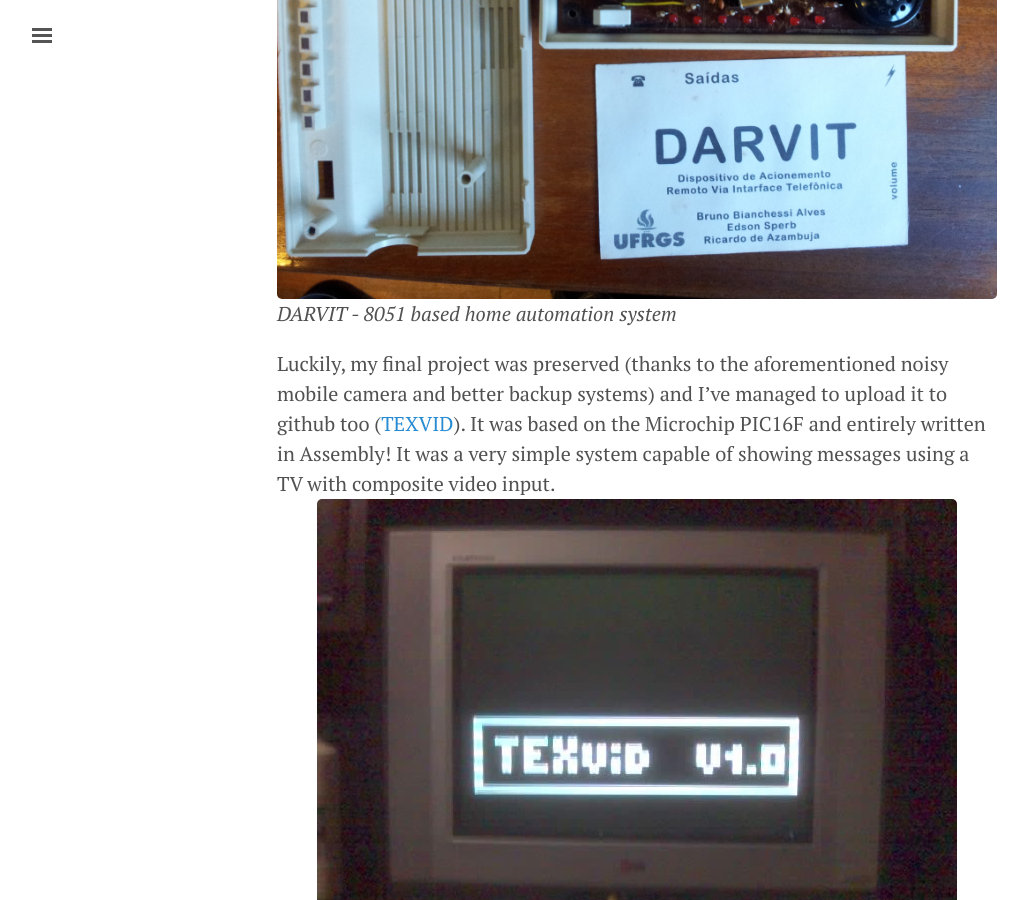
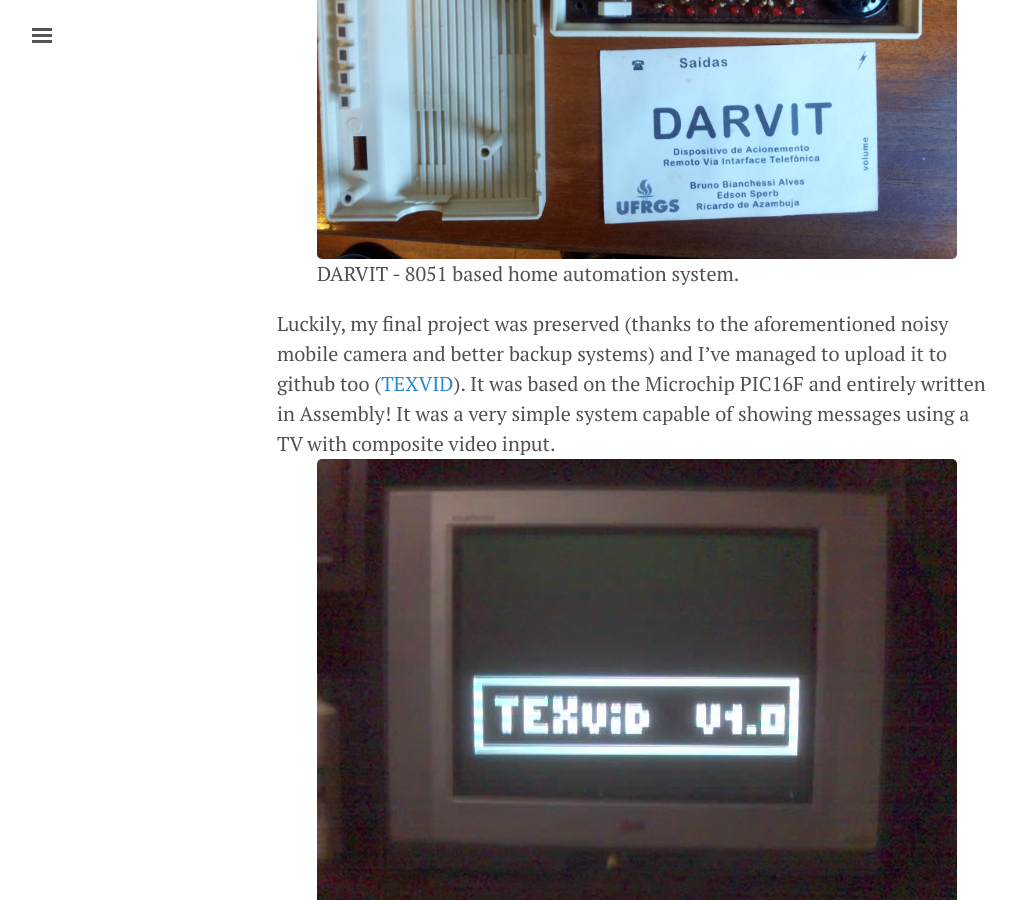
Before and after one commit to ricardodeazambuja/ricardodeazambuja.github.io, a Jekyll site: the page built from _posts/2016-12-19-old_projects.md, in a window 1280 px wide and 900 px high, scrolled down 1313 px. Shown: the whole window, without its empty margins (3-1031 px from the left). Built offline with Jekyll 4.4.1, drawn with Linux system fonts in a browser that asks for light colours.

```diff
--- a/_posts/2016-12-19-old_projects.md
+++ b/_posts/2016-12-19-old_projects.md
@@ -9,8 +9,10 @@ Today, I've decided to write something to make sure I'm not going to forget, aga
 When I was still an undergrad student (2000-2005), mobile phones with good quality cameras were not available and only in 2004 (or 2005?) I got one with a really noisy, probably VGA, camera.  I was only able to have such a phone because I found an unsolvable bug on my old one, while still on guarantee, and they had no choice but give me a better one (Brazil has some really nice consumer protection laws). Also, Dropbox, GoogleDrive, etc were not available and it was quite common to lose data from time to time after a problem with a hard drive.
 
 During my years as an undergrad Electrical Engineering student, I've developed some interesting projects, but most of them I've not saved any picture, schematic, etc. For one of my analog electronics modules, my group designed a circuit to multiply two input signals using only transistors. I still remember that Analog Devices had one IC that could do exactly what we struggled to build for that module. The control systems module demanded us to develop an analog PID controller and I implemented a controller for CPU fans. Later on, I've worked on a Neural Network implementation using FPGA that should be able to recognise simple numbers. All those projects are lost, since I don't have backup of anything or photos. My first project to have a digital picture saved was during the microcontrollers module. My group designed a home automation system, based on 8051, where you could activate relays through DTMF. Here is the picture (we recycled my old 56K USRobotics faxmodem plastic enclosure):
-![DARVIT]({{ site.url }}/public/images/DARVIT_2.jpg?style=centerme)
-*DARVIT - 8051 based home automation system*
+<figure>
+  <img src="{{ site.url }}/public/images/DARVIT_2.jpg?style=centerme" alt="DARVIT">
+  <figcaption>DARVIT - 8051 based home automation system.</figcaption>
+</figure>
 
 Luckily, my final project was preserved (thanks to the aforementioned noisy mobile camera and better backup systems) and I've managed to upload it to github too ([TEXVID](https://github.com/ricardodeazambuja/TEXvid)). It was based on the Microchip PIC16F and entirely written in Assembly! It was a very simple system capable of showing messages using a TV with composite video input.
 ![TEXVID]({{ site.url }}/public/images/texvid_working.jpeg?style=centerme)
```
